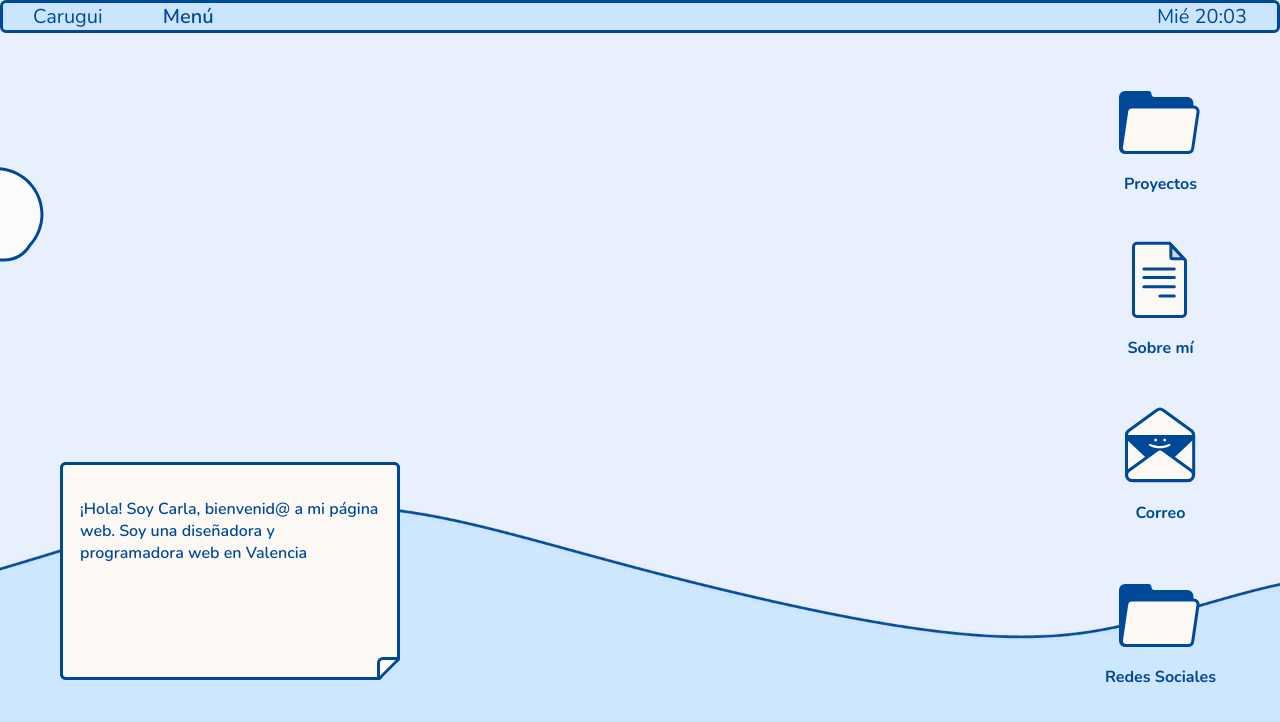
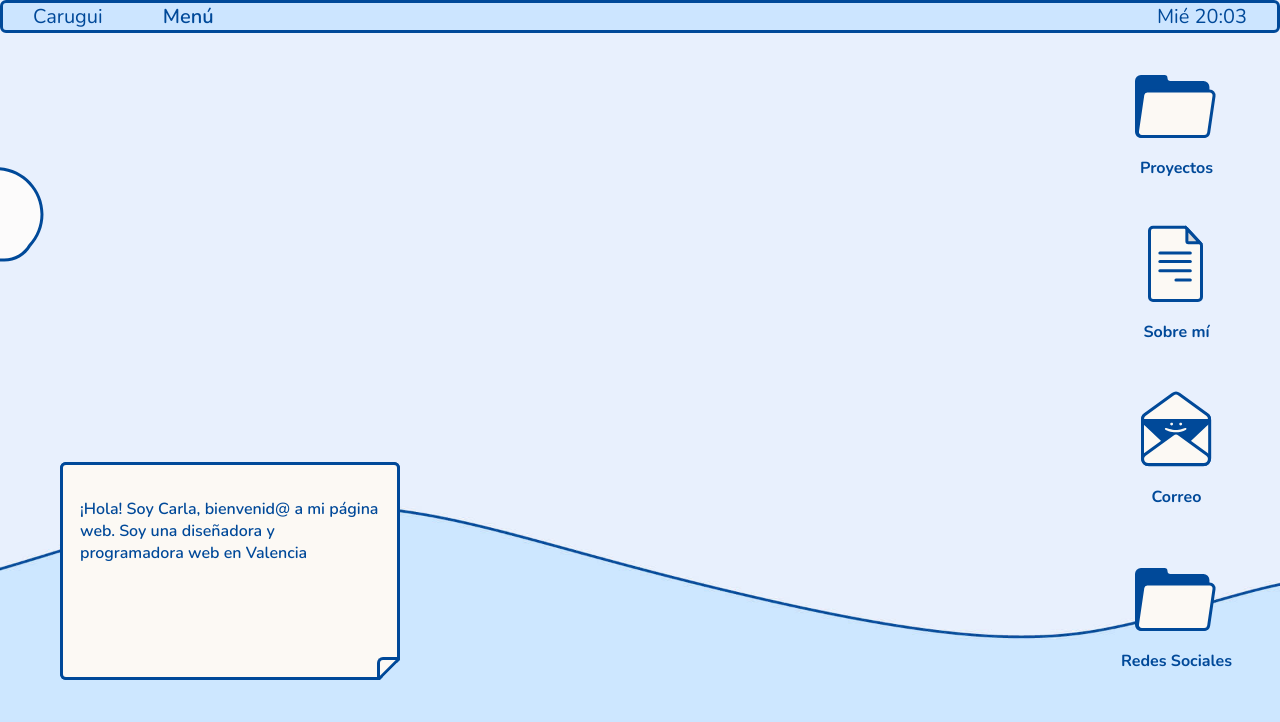
Before and after one commit to carugui/project-gamma, a React (Vite) app: page / in a window 1280 px wide. Shown: the top 722 px of the page. Built offline with nearby package versions, Linux system fonts and the light colour scheme.

Commit message:
mod padding desktop items

```diff
--- a/src/scss/_site.scss
+++ b/src/scss/_site.scss
@@ -34,7 +34,7 @@ img {
 
 @media screen and (min-width: $bp-desktop) {
     .section__desktopItems {
-        padding: 4rem;
+        padding: 3rem 3rem 2rem 3rem;
         display: flex;
         flex-direction: column;
         position: fixed;
```
